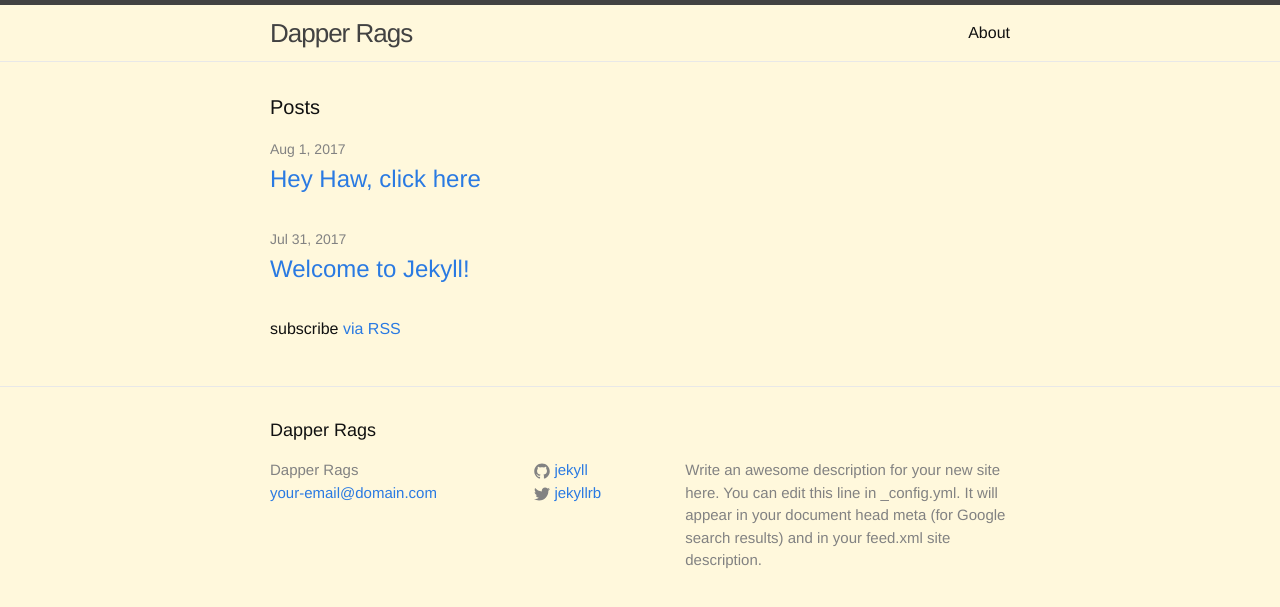
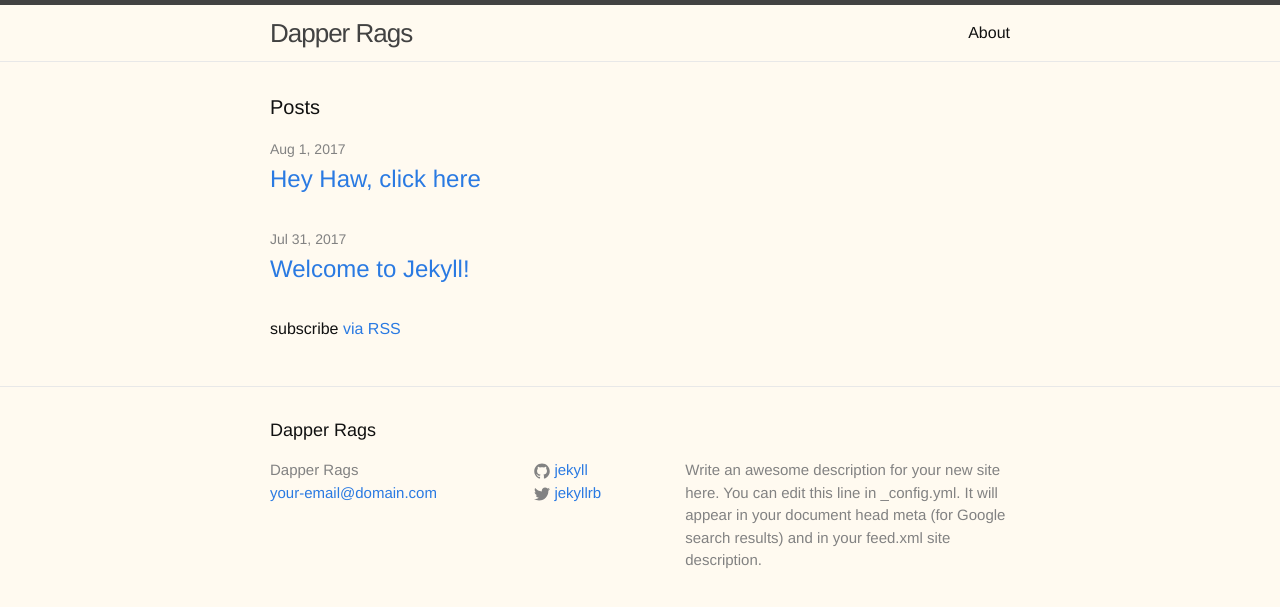
Before and after one commit to Xfray95/Xfray95.github.io, a Jekyll site: the page built from index.html, in a window 1280 px wide. Shown: the top 607 px of the page. Built offline with Jekyll 4.4.1, drawn with Linux system fonts in a browser that asks for light colours.

Commit message:
Update main.scss

```diff
--- a/css/main.scss
+++ b/css/main.scss
@@ -15,7 +15,7 @@ $base-line-height: 1.5;
 $spacing-unit:     30px;
 
 $text-color:       #111;
-$background-color: #FFF8DC;
+$background-color: #FFFAF0;
 $brand-color:      #2a7ae2;
 
 $grey-color:       #828282;
```
